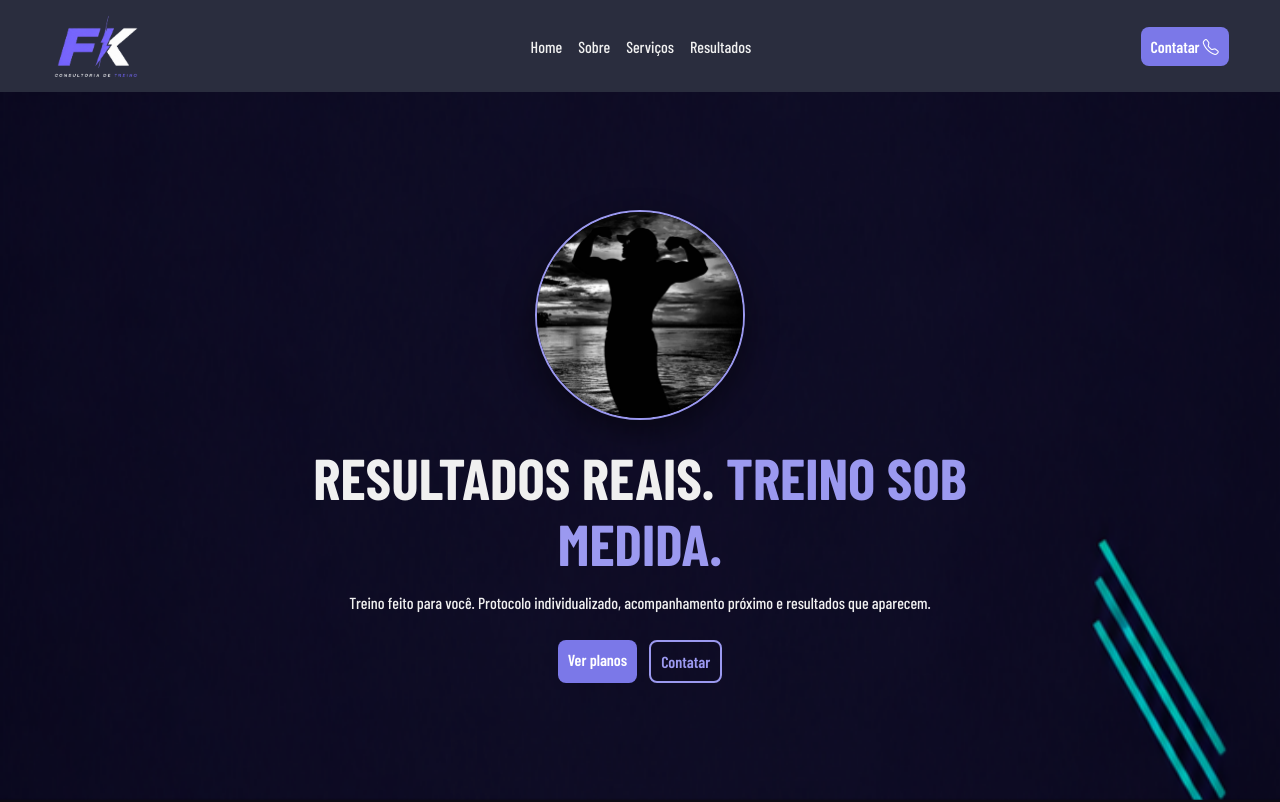
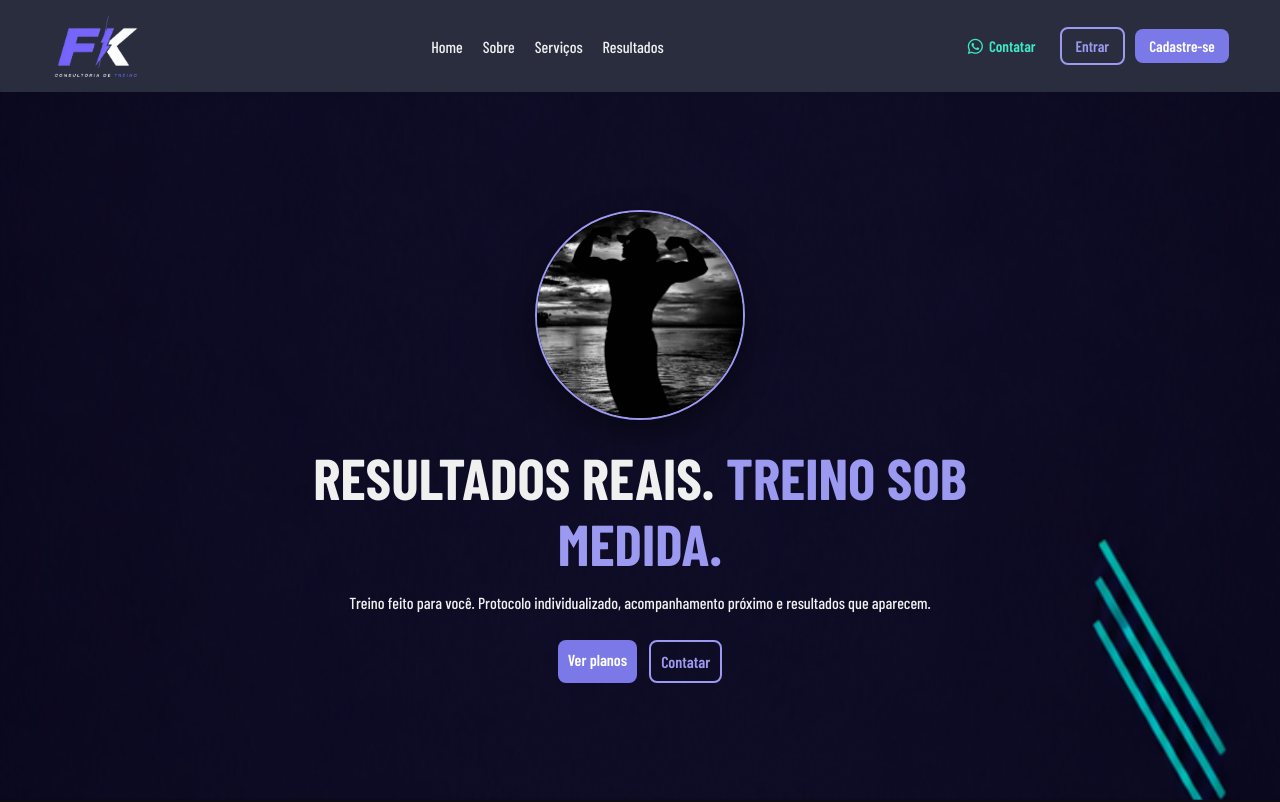
Before and after one commit to thaynabcosta/gym-consulting-landing, a plain HTML site: page index.html in a window 1280 px wide. Shown: the top 802 px of the page. Drawn offline with nearby package versions, Linux system fonts and the light colour scheme; a web font is replaced by a local one.

Commit message:
feat: add contact, login, and sign-up actions to navbar

```diff
--- a/index.html
+++ b/index.html
@@ -18,7 +18,7 @@
                 class="logo"
             >
 
-            <button class="btn btn-mobile">
+            <button class="btn btn-mobile" arial-label="Abrir menu">
                 <i class="fa-solid fa-bars"></i>
             </button>
 
@@ -35,11 +35,27 @@
                 <li>
                     <a href="#resultados">Resultados</a>
                 </li>
+
+
+                <li class="mobile-only"><a href="https://wa.me/5592996088295?text=Ol%C3%A1!%20Tenho%20interesse%20na%20consultoria%20de%20treino." target="_blank" rel="noopener noreferrer">Contatar</a></li>
+                <li class="mobile-only"><a href="#login">Entrar</a></li>
+                <li class="mobile-only"><a href="#cadastro">Cadastre-se</a></li>
             </ul>
-            <a href="#" class="btn btn-default">
-                Contatar
-                <i class="bi bi-telephone"></i>
-            </a>
+
+            <div class="nav-actions">
+                <a
+                    href="https://wa.me/5592996088295?text=Ol%C3%A1!%20Tenho%20interesse%20na%20consultoria%20de%20treino."
+                    target="_blank"
+                    rel="noopener noreferrer"
+                    class="btn btn-whatsapp"
+                    title="Falar no WhatsApp"
+                >
+                    <i class="bi bi-whatsapp"></i>
+                    Contatar
+                </a>
+                <a href="#login" class="btn btn-outlined">Entrar</a>
+                <a href="#cadastro" class="btn btn-default">Cadastre-se</a>
+            </div>
         </nav>
     </header>
 
@@ -63,7 +79,7 @@
                 <a href="#servicos" class="btn btn-default">
                     Ver planos
                 </a>
-                <a href="#" class="btn btn-outlined">
+                <a href="https://wa.me/5592996088295?text=Ol%C3%A1!%20Tenho%20interesse%20na%20consultoria%20de%20treino." class="btn btn-outlined">
                     Contatar
                 </a>
             </div>
--- a/src/css/navbar.css
+++ b/src/css/navbar.css
@@ -9,22 +9,25 @@ header {
         display: flex;
         justify-content: space-between;
         align-items: center;
+        gap: 1rem;
 
         .logo {
             width: 90px;
+            flex-shrink: 0;
         }
 
         ul {
             display: none;
             list-style: none;
             flex-direction: column;
-            gap: 0.5rem;
+            gap: 0.75rem;
             width: 100%;
             position: absolute;
-            top: 57px;
+            top: 100%;
+            left: 0;
             background-color: var(--color-neutral-4);
-            left: 0;
-            padding: 1rem;
+            padding: 1rem 4%;
+            border-top: 1px solid rgba(255, 255, 255, 0.06);
 
             &.show {
                 display: flex;
@@ -38,26 +41,41 @@ header {
                     text-decoration: none;
                     font-size: 1rem;
                     font-weight: 500;
-                    transition: all 0.3s ease;
+                    transition: color 0.3s ease, border-color 0.3s ease;
 
-                &:hover{
-                    color: var(--color-primary-2);
-                    border-bottom: 1px solid var(--color-primary-2);
+                    &:hover {
+                        color: var(--color-primary-2);
+                        border-bottom: 1px solid var(--color-primary-2);
+                    }
                 }
             }
         }
-    }
 
-    .btn-default{
-        display: none;
+        .nav-actions {
+            display: none;
+        }
     }
 }
+
+.btn-whatsapp {
+    color: var(--color-secondary-2);
+    border: 1px solid rgba(61, 232, 200, 0.35);
+    display: inline-flex;
+    align-items: center;
+    justify-content: center;
+    gap: 6px;
+    padding: 8px 12px;
+    font-size: 0.95rem;
+
+    &:hover {
+        background-color: rgba(61, 232, 200, 0.12);
+    }
 }
 
 @media (min-width: 769px) {
     header {
         .navbar {
-            .btn-mobile{
+            .btn-mobile {
                 display: none;
             }
 
@@ -65,13 +83,28 @@ header {
                 display: flex;
                 flex-direction: row;
                 position: static;
-                gap: 1rem;
+                gap: 1.25rem;
                 width: auto;
                 padding: 0;
+                border-top: none;
+                background-color: transparent;
+
+                .mobile-only {
+                    display: none;
+                }
             }
 
-            .btn-default {
-                display: block;
+            .nav-actions {
+                display: flex;
+                align-items: center;
+                gap: 10px;
+                flex-shrink: 0;
+
+                .btn {
+                    padding: 8px 14px;
+                    font-size: 0.95rem;
+                    white-space: nowrap;
+                }
             }
         }
     }
```
